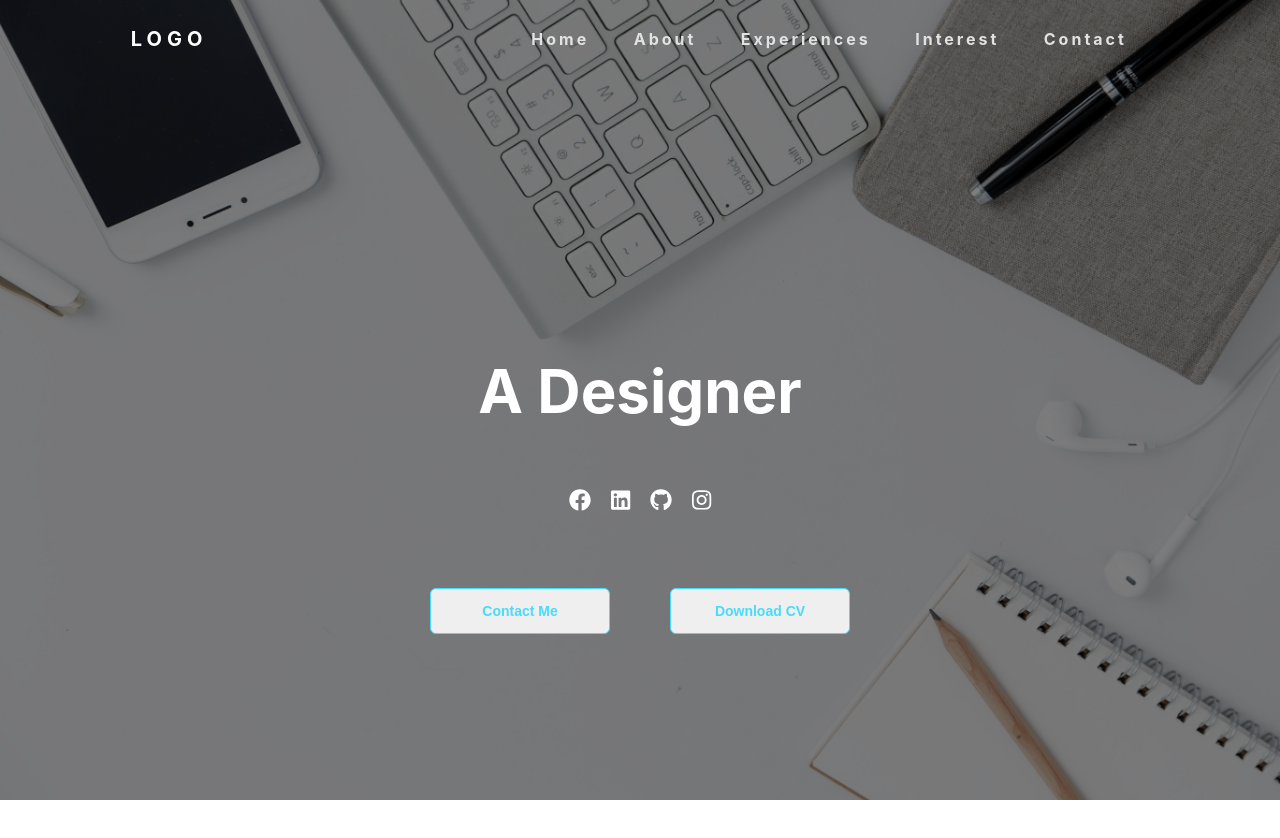
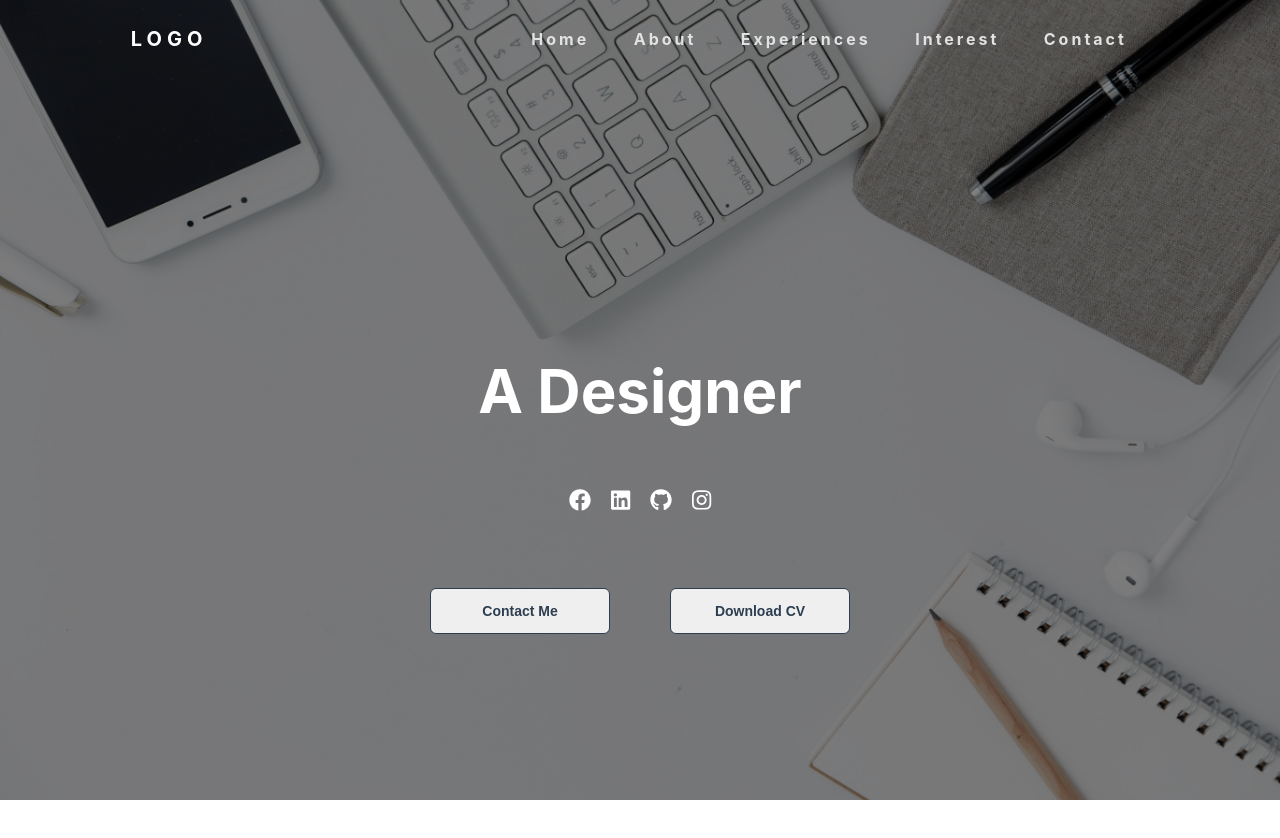
Before and after one commit to trongbinh15/portfolio, a React (Create React App) app: page / in a window 1280 px wide. Shown: the top 838 px of the page. Built offline with nearby package versions, Linux system fonts and the light colour scheme.

Commit message:
change by variable scss

```diff
--- a/src/components/Home/home-styles.module.scss
+++ b/src/components/Home/home-styles.module.scss
@@ -1,4 +1,5 @@
 @import url('https://fonts.googleapis.com/css2?family=Poppins:wght@700&display=swap');
+@import '../../Variables.scss';
 
 .container {
     margin: 0;
@@ -48,7 +49,7 @@
             transition: .2s linear;
 
             &:hover {
-                color: #48dbfb;
+                color: $primary-color;
             }
         }
     }
@@ -58,9 +59,9 @@
 
         button {
             margin: 15px 30px;
-            color: #48dbfb;
+            color: $primary-color;
             width: 180px;
-            border: 1px solid #48dbfb;
+            border: 1px solid $primary-color;
             border-radius: 6px;
             transition: .2s linear;
             font-size: 14px;
@@ -68,7 +69,7 @@
             font-weight: 700;
 
             &:hover {
-                background-color: #48dbfb;
+                background-color: $primary-color;
                 color: #fff;
             }
         }
```
